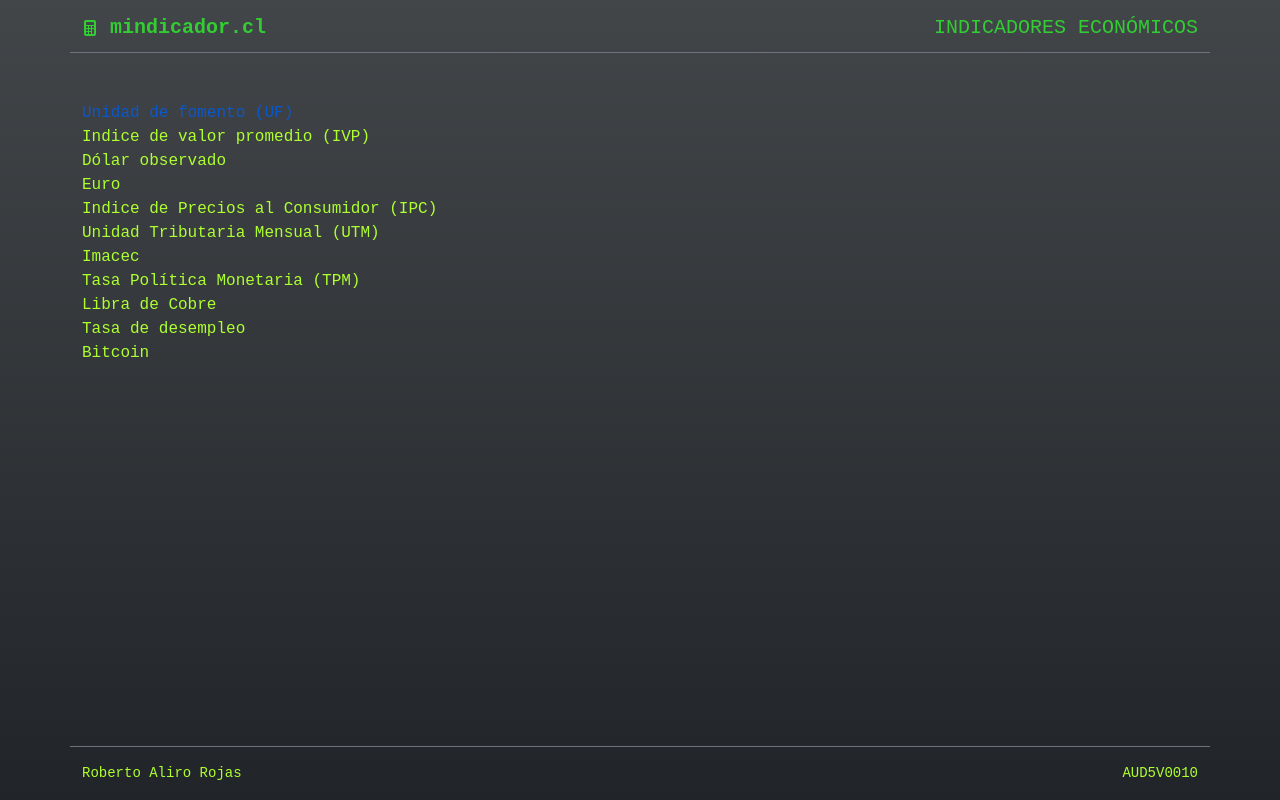
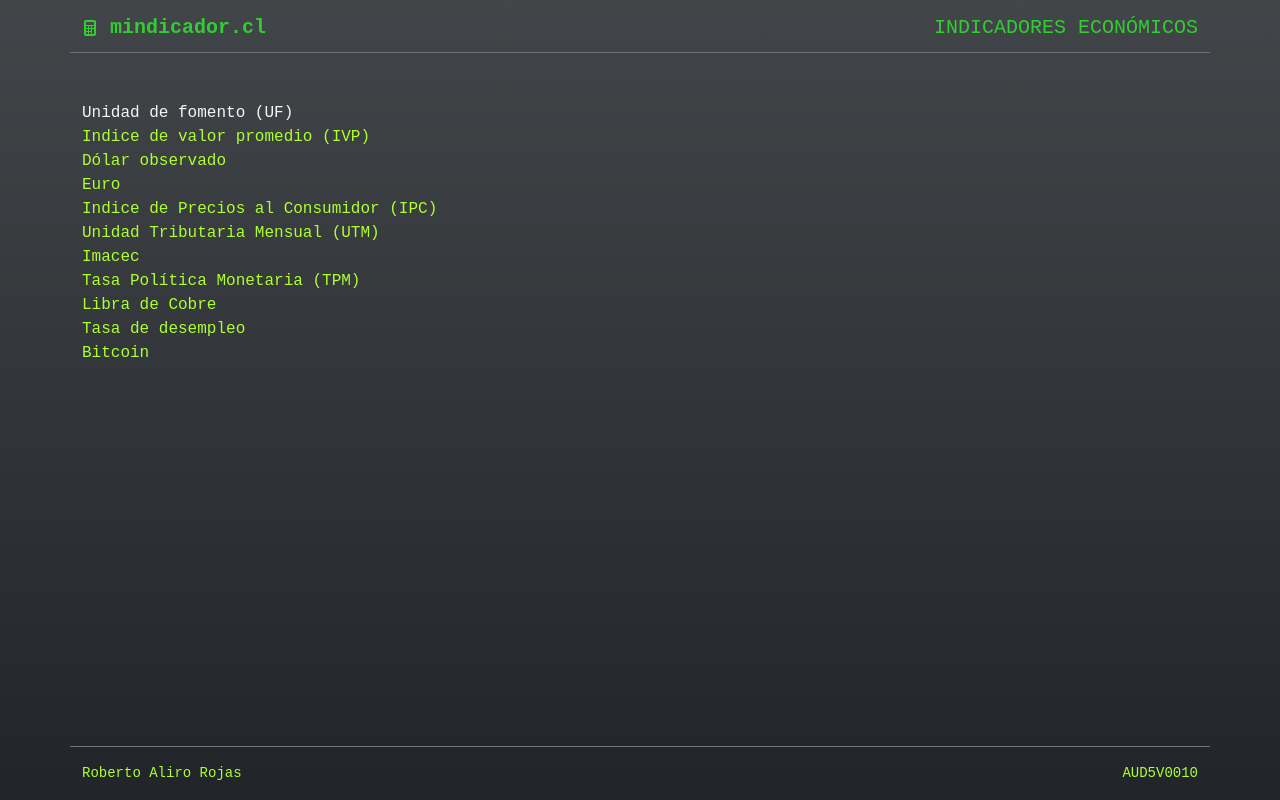
Before and after one commit to RobertRed-a/ixd_sesion07, a plain HTML site: page index.html in a window 1280 px wide. In both pictures the pointer is over the link "Unidad de fomento (UF)". Drawn offline with nearby package versions, Linux system fonts and the light colour scheme; a web font is replaced by a local one.

Commit message:
Update style.css

```diff
--- a/style.css
+++ b/style.css
@@ -22,5 +22,5 @@ a{
     text-decoration: none;
 }
 
-a.hover {color: whitesmoke;}
+a:hover {color: whitesmoke;}
 footer {color: limegreen;}
```
